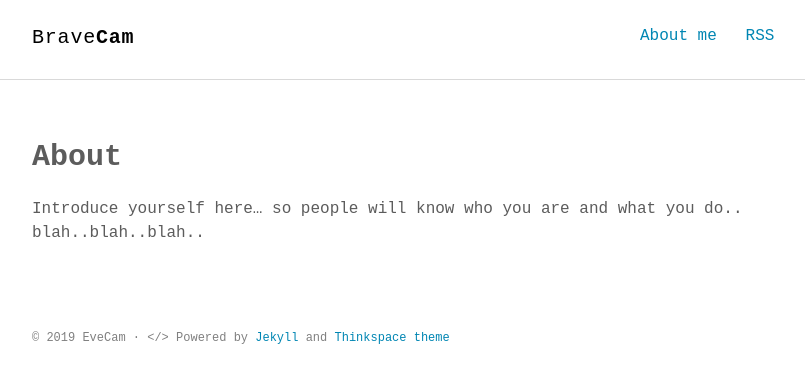
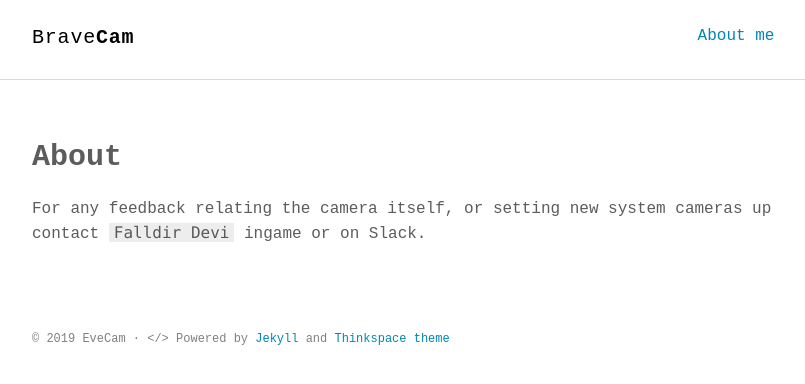
Before and after one commit to evecam/evecam.github.io, a Jekyll site: the page built from about.md, in a window 1280 px wide. Shown: the top 384 px of the page, without its empty margins (232-1037 px from the left). Built offline with Jekyll 4.4.1, drawn with Linux system fonts in a browser that asks for light colours; some web fonts are replaced.

Commit message:
prettify

```diff
--- a/_includes/nav.html
+++ b/_includes/nav.html
@@ -4,7 +4,6 @@
     <h1 class="logo"><a href="{{ '/' | prepend: site.baseurl | prepend: site.url }}">{{ site.title_left }}<span>{{ site.title_right }}</span></a></h1>
     <ul class="navbar">
       <li><a href="{{ '/about' | prepend: site.baseurl | prepend: site.url }}">About me</a></li>
-      <li><a href="{{ "/feed.xml" | prepend: site.baseurl | prepend: site.url }}" target="_blank">RSS</a></li>
     </ul>
   </div>
 </nav>
--- a/about.md
+++ b/about.md
@@ -4,4 +4,4 @@ title: About
 permalink: /about/
 ---
 
-Introduce yourself here... so people will know who you are and what you do.. blah..blah..blah..
+For any feedback relating the camera itself, or setting new system cameras up contact `Falldir Devi` ingame or on Slack.
```
Also changed, not shown: _includes/gatecam.html (+16 -4 lines).
